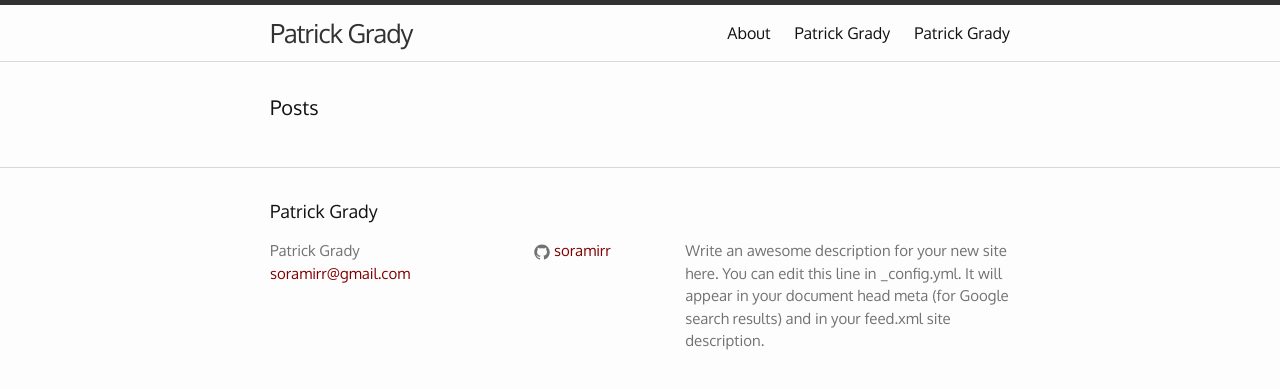
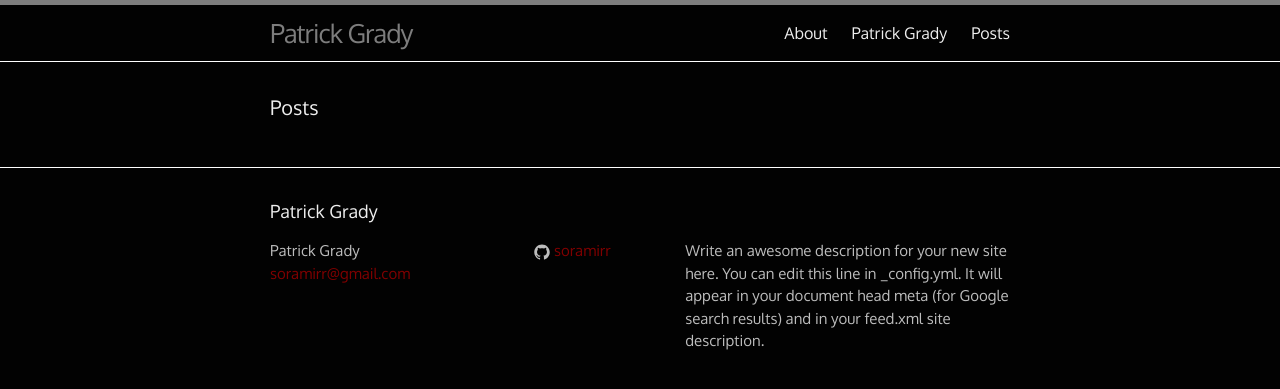
Before and after one commit to soramirr/soramirr.github.io, a Jekyll site: the page built from posts.html, in a window 1280 px wide. Shown: the top 389 px of the page. Built offline with Jekyll 4.4.1, drawn with Linux system fonts in a browser that asks for light colours.

Commit message:
colors swapped

```diff
--- a/css/main.scss
+++ b/css/main.scss
@@ -13,11 +13,11 @@ $base-line-height: 1.5;
 
 $spacing-unit:     30px;
 
-$text-color:       #111;
-$background-color: #fdfdfd;
+$text-color:       #eee;
+$background-color: #020202;
 $brand-color:      #800000;
 
-$grey-color:       #727272;
+$grey-color:       #bdbdbd;
 $grey-color-light: lighten($grey-color, 40%);
 $grey-color-dark:  darken($grey-color, 25%);
 
--- a/posts.html
+++ b/posts.html
@@ -1,6 +1,6 @@
 ---
 layout: default
-title: Patrick Grady
+title: Posts
 ---
 
 <div class="home">
```
